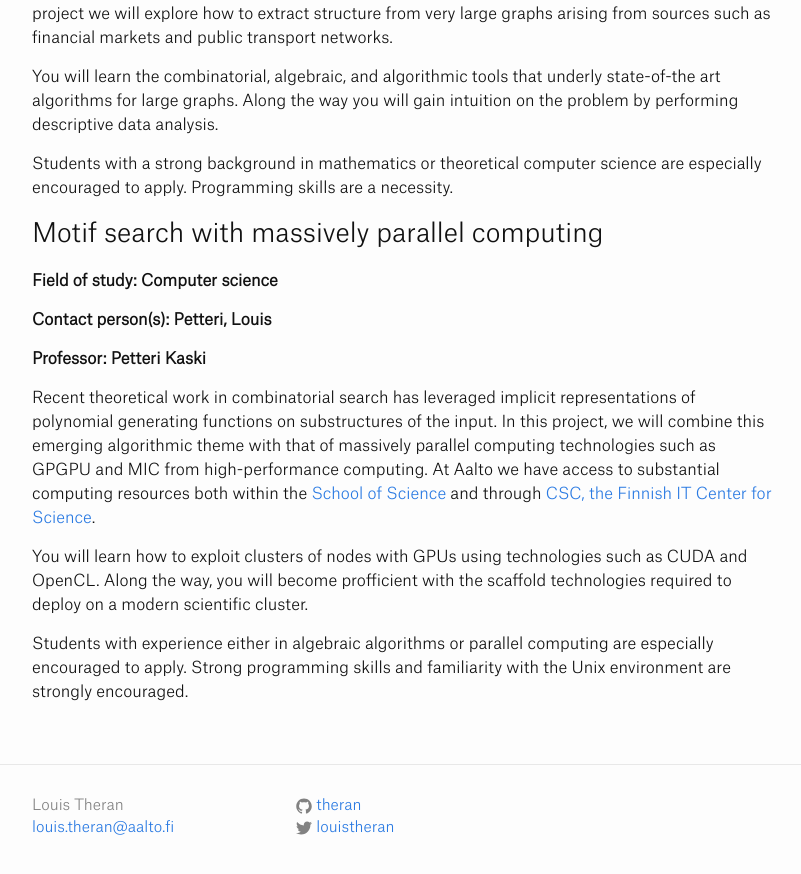
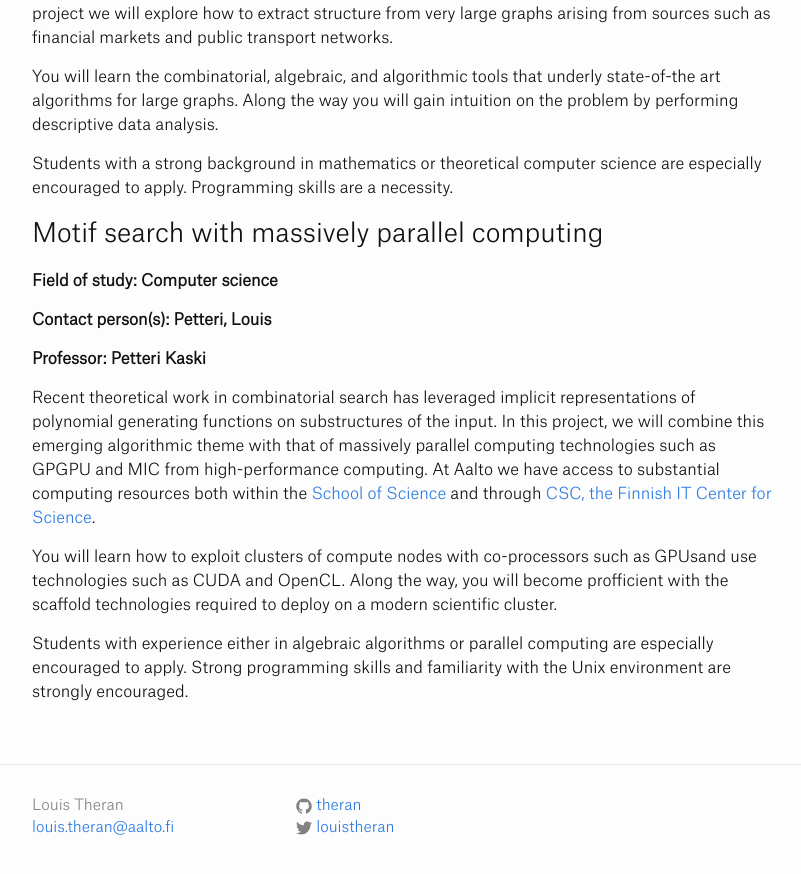
Before and after one commit to theran/theran.github.io, a Jekyll site: the page built from 2015-icsprojects.md, in a window 1280 px wide and 900 px high, scrolled down 1624 px. Shown: the top 874 px of the window, without its empty margins (238-1039 px from the left). Built offline with Jekyll 4.4.1, drawn with Linux system fonts in a browser that asks for light colours.

Commit message:
Update 2015-icsprojects.md

```diff
--- a/2015-icsprojects.md
+++ b/2015-icsprojects.md
@@ -125,8 +125,8 @@ and through [CSC, the Finnish IT Center for Science][csc].
 [science-it]: http://science-it.aalto.fi/resources/
 [csc]: https://research.csc.fi/guides
 
-You will learn how to exploit clusters of nodes with GPUs
-using technologies such as CUDA and OpenCL.  Along the way, you will
+You will learn how to exploit clusters of compute nodes with co-processors such as
+GPUsand use technologies such as CUDA and OpenCL. Along the way, you will
 become profficient with the scaffold technologies required to
 deploy on a modern scientific cluster.
 
```
